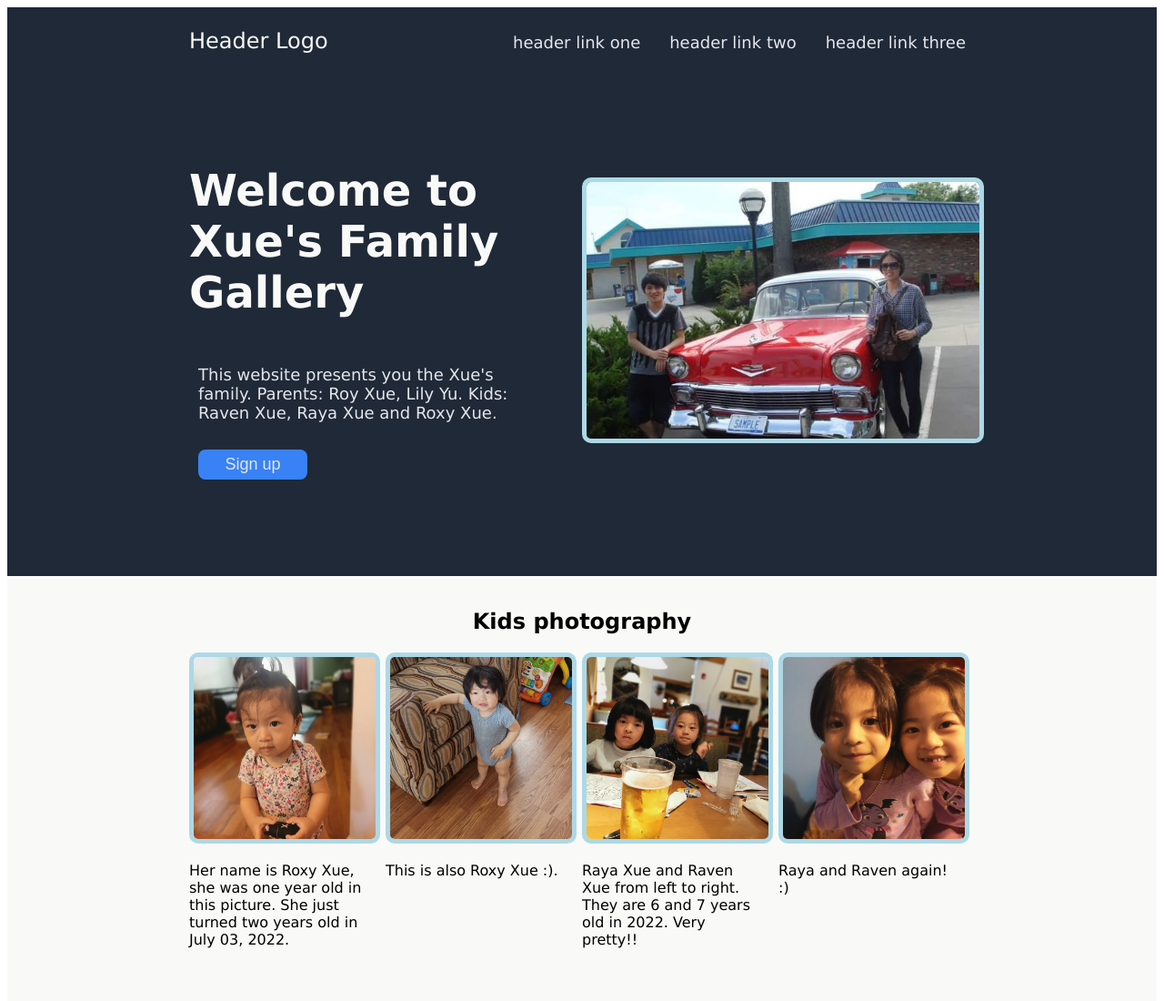
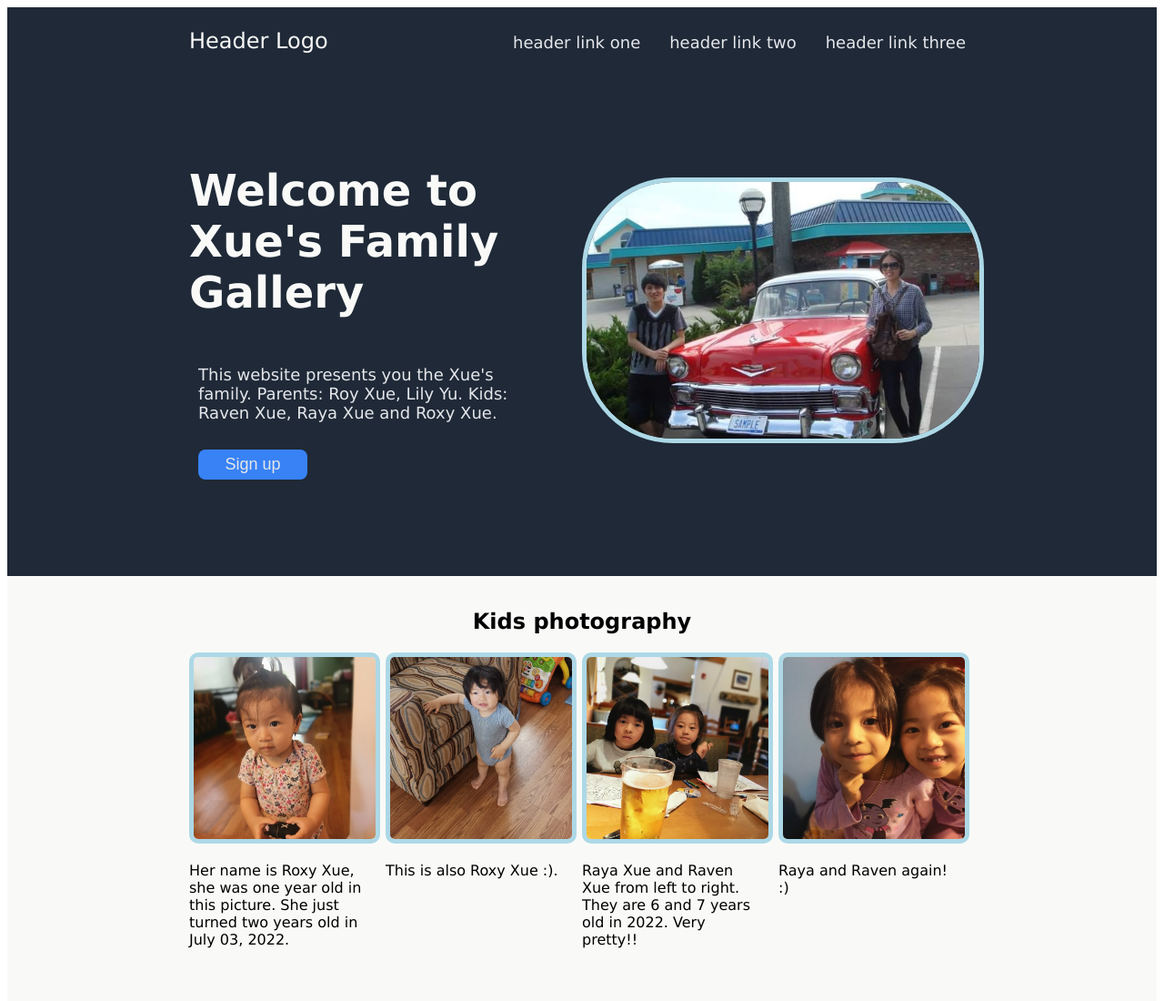
Before and after one commit to royjianxue/LandingPage, a plain HTML site: page index.html in a window 1280 px wide. Shown: the top 1100 px of the page at 91% size. Drawn offline with Linux system fonts and the light colour scheme.

Commit message:
fixed picture auto sizing

```diff
--- a/styles.css
+++ b/styles.css
@@ -56,9 +56,11 @@ body{
 
 
 .welcome .right img{
-    width: 100%;
-    height: auto;
-    object-fit: scale-down;
+    width:  100%;
+    height: 100%;
+    object-fit: cover;
+    border-radius: 100px;
+
 }
 
 
```
Also changed, not shown: index.html (+0 -1 lines).
